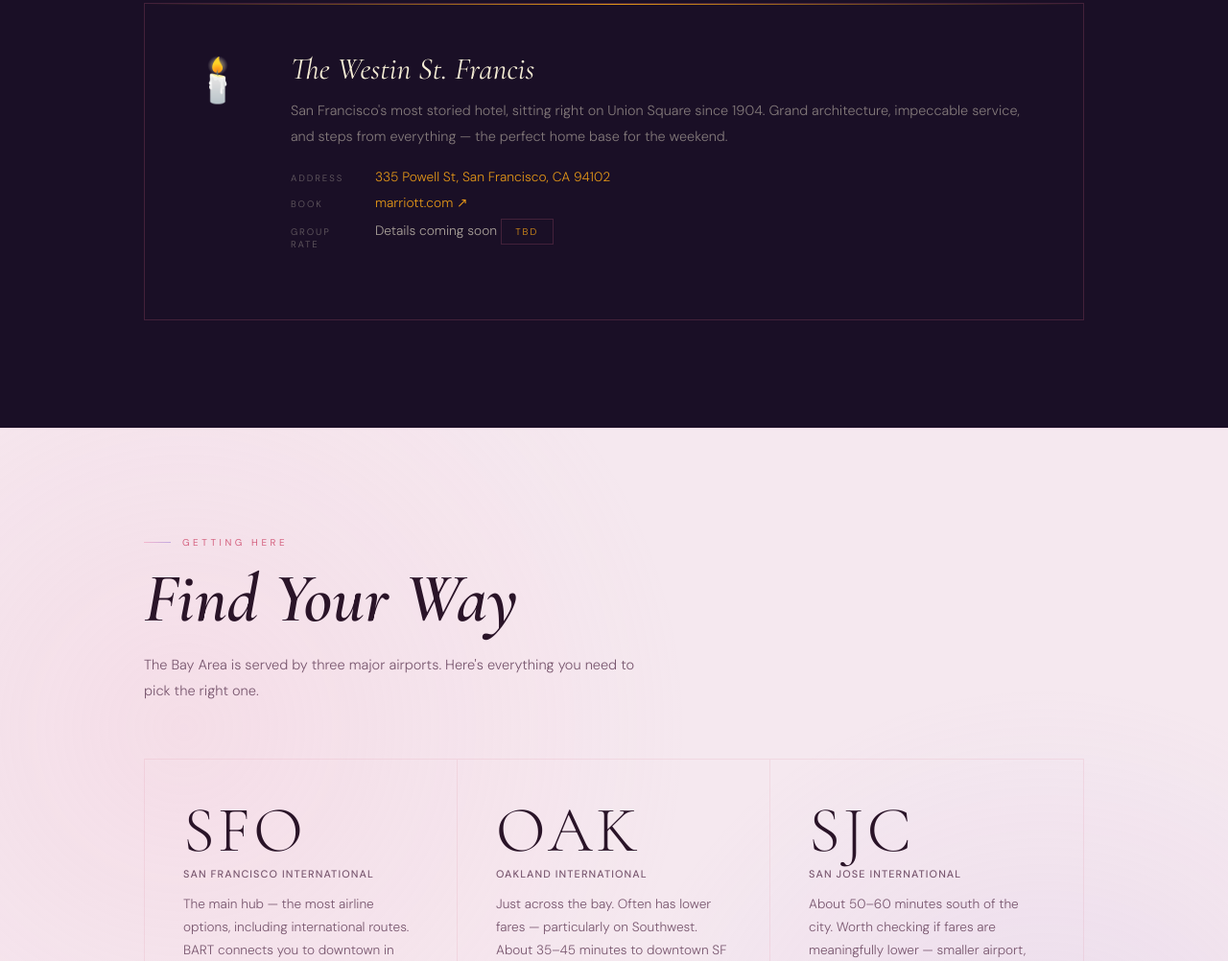
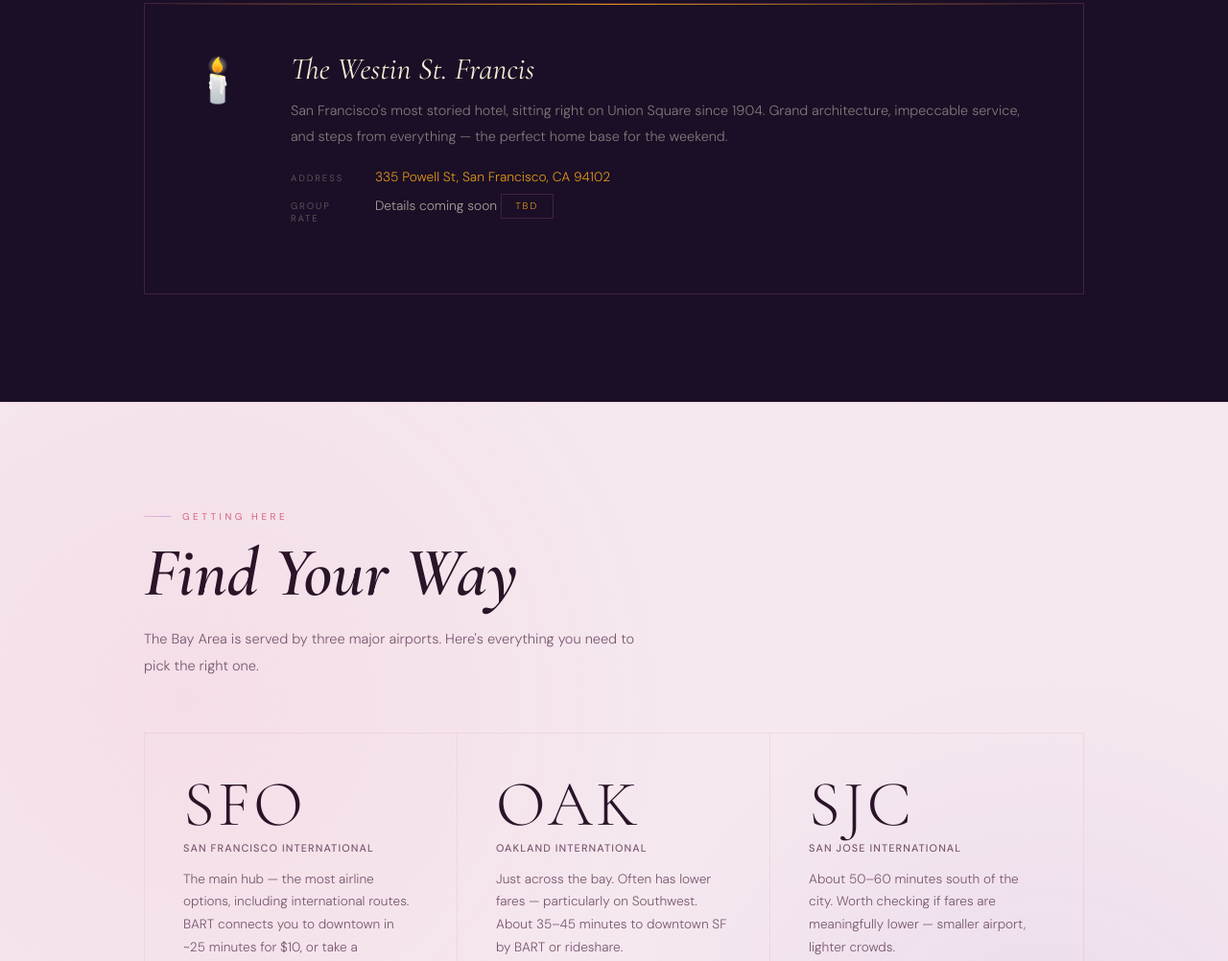
Before and after one commit to donz0723/napa-before-nuptials, a plain HTML site: page index.html in a window 1280 px wide. Shown: the part 6369-7371 px from the top of the page at 96% size. Drawn offline with nearby package versions, Linux system fonts and the light colour scheme.

Commit message:
Remove Marriott book link from hotel section

```diff
--- a/index.html
+++ b/index.html
@@ -1442,10 +1442,7 @@
             <span class="hm-label">Address</span>
             <span class="hm-value"><a href="https://maps.google.com/?q=335+Powell+St,+San+Francisco,+CA+94102" target="_blank" rel="noopener">335 Powell St, San Francisco, CA 94102</a></span>
           </div>
-          <div class="hotel-meta-row">
-            <span class="hm-label">Book</span>
-            <span class="hm-value"><a href="https://www.marriott.com/en-us/hotels/sfoxs-the-westin-st-francis-san-francisco-on-union-square/overview/" target="_blank" rel="noopener">marriott.com ↗</a></span>
-          </div>
+
           <div class="hotel-meta-row">
             <span class="hm-label">Group Rate</span>
             <span class="hm-value">Details coming soon <span class="soon-pill">TBD</span></span>
```
